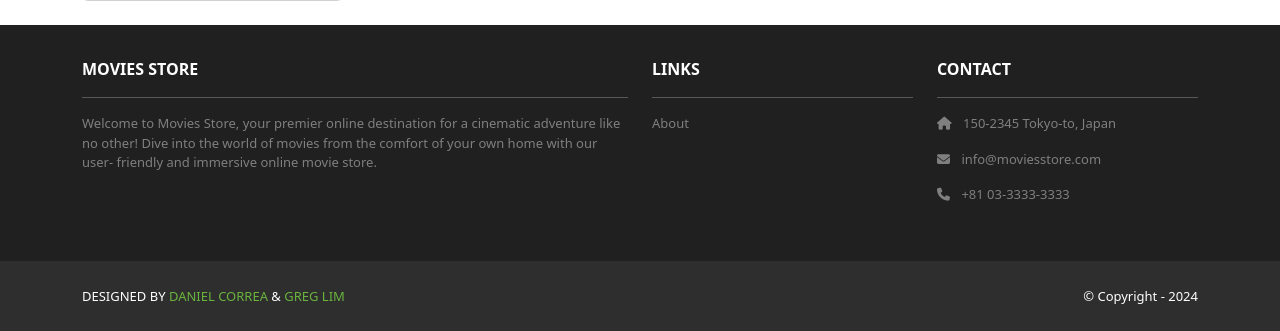
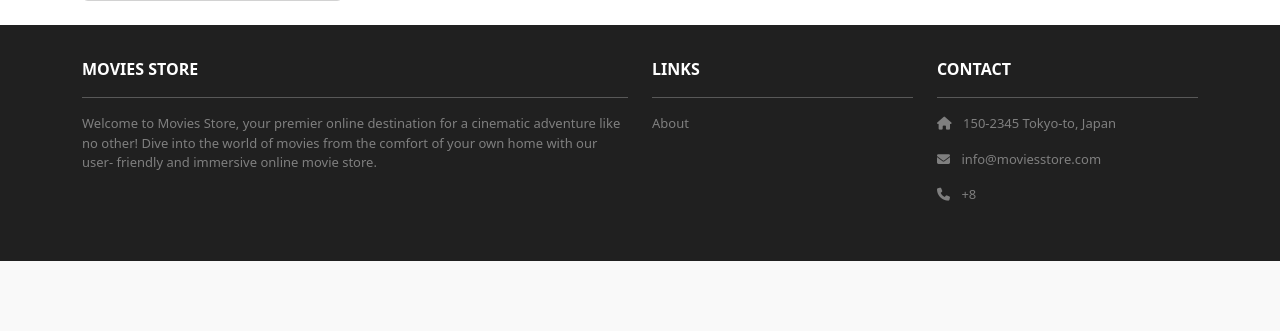
Before and after one commit to Gael181/moviesstore, a Django app: page /movies/ in a window 1280 px wide. Shown: the part 558-889 px from the top of the page. After the commit the page ends 819 px from the top, so only its background shows below. Run offline with Django 5.2, Linux system fonts and the light colour scheme; data comes from the database, SQL or seed files in the repository; some libraries are stand-ins or nearby versions.

Commit message:
Fix templates for deployment

```diff
--- a/movies/templates/movies/index.html
+++ b/movies/templates/movies/index.html
@@ -28,7 +28,7 @@
       </div>
     </div>
     <div class="row">
-      {% for movie in template_data.movies %}
+    {% for movie in template_data.movies %}
       <div class="col-md-4 col-lg-3 mb-2">
         <div class="p-2 card align-items-center pt-4">
           <img src="{{ movie.image.url }}"
--- a/moviesstore/templates/base.html
+++ b/moviesstore/templates/base.html
@@ -96,28 +96,4 @@
               info@moviesstore.com
             </p>
             <p><i class="fas fa-phone me-2"></i>
-              +81 03-3333-3333
-            </p>
-          </div>
-        </div>
-      </div>
-    </section>
-    <section class="p-3 ms-footer-bottom bg-dark">
-      <div class="container d-flex
-           justify-content-between">
-        <div class="me-5 text-white">
-          <span>DESIGNED BY
-            <a href="https://www.x.com/danielgarax"
-            target="_blank">DANIEL CORREA</a> &
-            <a href="https://www.x.com/greglim81"
-            target="_blank">GREG LIM</a>
-          </span>
-        </div>
-        <div class="text-white">
-          <span>© Copyright - 2024</span>
-        </div>
-      </div>
-    </section>
-    <!-- Footer -->
-  </body>
-</html>
+              +8
```
